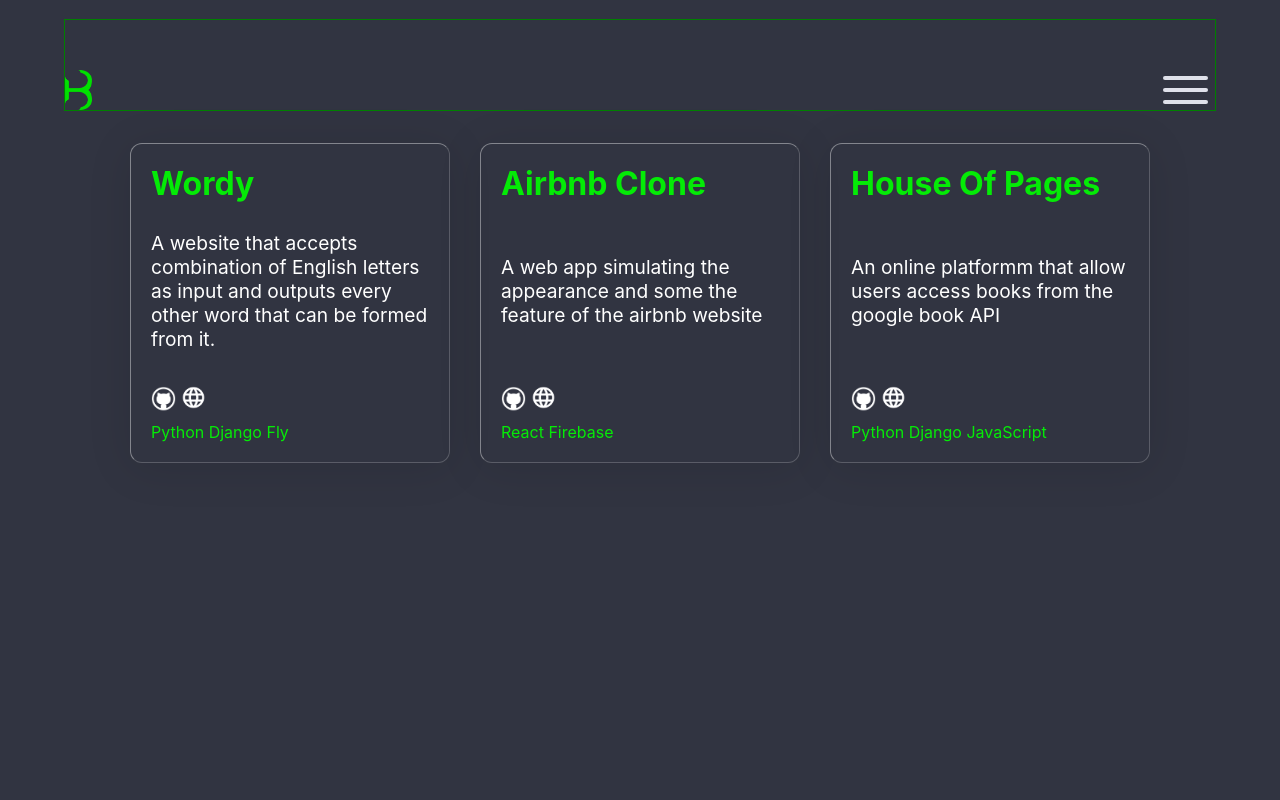
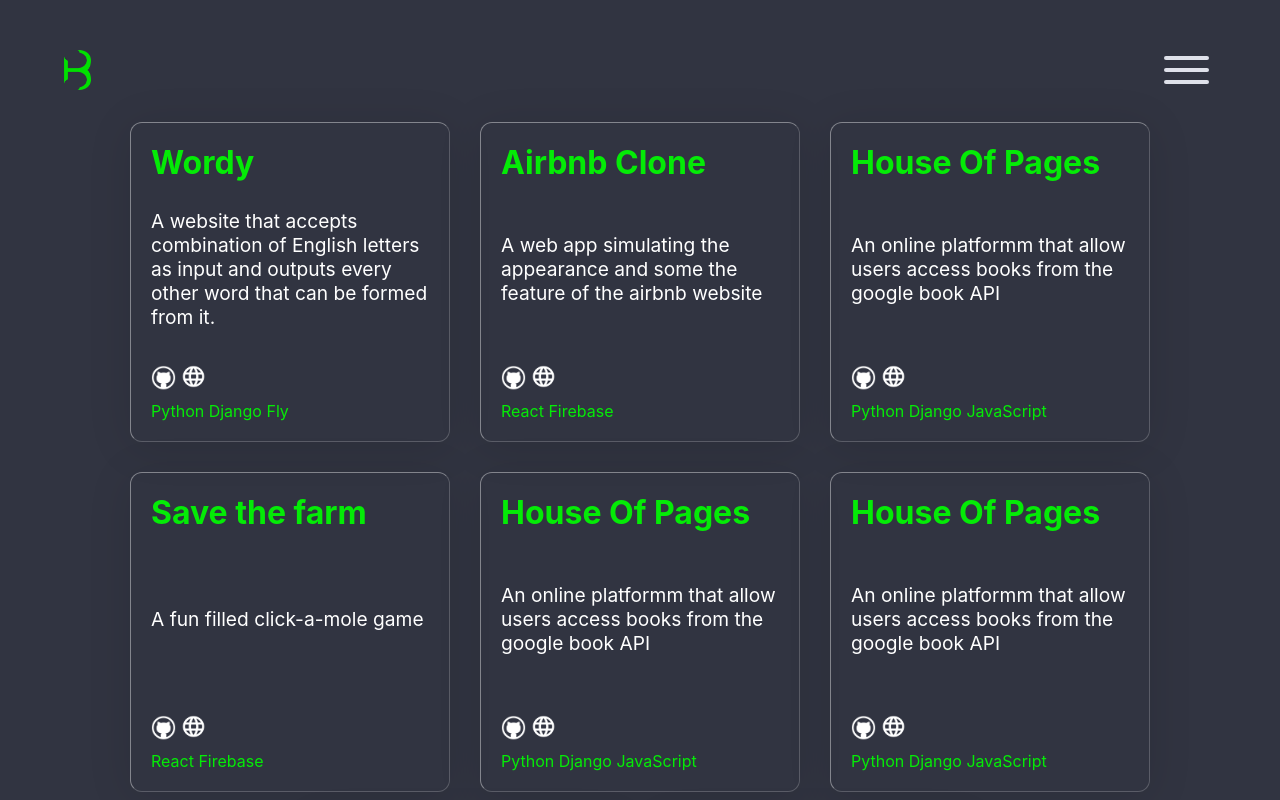
Before and after one commit to JosephBusayo/portfolio, a React (Create React App) app: page /project in a window 1280 px wide. Shown: the top 800 px of the page. Built offline with nearby package versions, Linux system fonts and the light colour scheme.

Commit message:
fix : made nav position stick on scroll

```diff
--- a/src/App.js
+++ b/src/App.js
@@ -17,7 +17,9 @@
   }
   return (
     <div className="App">
-          <Navbar isActive={isActive} toggleActive={toggleActive}/>
+          <div className="header-wrapper">
+            <Navbar isActive={isActive} toggleActive={toggleActive}/>
+          </div>
       <Routes>
           <Route path="/" element={<Home isActive = {isActive} />} />
           <Route path="/about" element ={<About isActive = {isActive}/>} />
--- a/src/Styles/About.css
+++ b/src/Styles/About.css
@@ -49,7 +49,7 @@
         gap: 2vw
     }
     .about__img{
-        max-width: 600px
+        max-width: 450px
     }
     .about__p{
         font-size: 1em;
--- a/src/Styles/App.css
+++ b/src/Styles/App.css
@@ -16,9 +16,12 @@
 body{
   background-color: #313441;
   color: var(--FONTCOLOR);
-  height: 100vh;
+  margin: 0 auto;
+  width: 90vw;
+  height: 90%;
   /* font-family: 'Lato', sans-serif; */
-  padding: 1.5vw 1.5vw 0 1.5vw;
+  padding: 0 1.5vw 0 1.5vw;
+
 }
 .overlay{
     position: absolute;
@@ -30,8 +33,9 @@
     z-index: -1;
 }
 .App{
-  height: 100vh;
+  height: 90vh;
 }
+
 a{
   text-decoration: none;
   color: var(--FONTCOLOR)
@@ -49,3 +53,10 @@
 .nav-wrapper{
   position: sticky
 }
+
+
+@media screen and (min-width: 1020px){
+  body{
+    width: 95vw
+  }
+}
--- a/src/Styles/Navbar.css
+++ b/src/Styles/Navbar.css
@@ -1,11 +1,15 @@
 
 /* || Header */
+.header-wrapper{
+    position: sticky;
+    top: 0
+}
 header{
     position: sticky;
     width: 90vw;
     z-index: 2;
     margin: 0 auto;
-    border: 1px solid green
+    overflow: hidden;
 }
 .menu-wrapper{
     display: flex;
--- a/src/Styles/Project.css
+++ b/src/Styles/Project.css
@@ -40,7 +40,7 @@
     height: 100%;
     background: rgba(229, 235, 238, 0.7);
     transform: skewX(45deg) translateX(550px);
-    transition: 1s;
+    transition: 1s 0.2s;
 }
 .project__card:hover::before{
     transform: skewX(45deg) translateX(-450px)
--- a/src/components/About.js
+++ b/src/components/About.js
@@ -28,7 +28,7 @@
                 </p>
 
                 <p className="about__p">
-                     I'm a dev team lead at WIP - community where junior developers work together to build real life projects. I'm also a student at <a href="http://classvisa.com"> <span className="about__spotlight"> Classvisa </span> </a>
+                     I'm a dev team lead at WIP - community where junior developers work together to build real life projects. I'm also a student at <a href="http://classvisa.com"> <span> Classvisa </span> </a>
                 </p>
 
             </div>
--- a/src/components/Home.js
+++ b/src/components/Home.js
@@ -20,10 +20,10 @@
                 </div>
 
                 <div className="hero__social-wrapper">
-                    <div> <img className="hero__social__image" src="./img/githubfilled.png"/> </div>
-                    <div> <img className="hero__social__image" src="./img/linkedInfilled.png"></img></div>
-                    <div> <img className="hero__social__image" src="./img/twitterfilled.png"></img></div>
-                    <div> <img className="hero__social__image" src="./img/emailfilled.png"></img></div>
+                    <div> <img className="hero__social__image" alt="github" src="./img/githubFilled.png"/> </div>
+                    <div> <img className="hero__social__image" alt="linkedin"src="./img/linkedInFilled.png"></img></div>
+                    <div> <img className="hero__social__image" alt="twitter" src="./img/twitterFilled.png"></img></div>
+                    <div> <a href="mailto:busayojoseph123@gmail.com"><img className="hero__social__image" alt="email" src="./img/emailFilled.png"></img></a></div>
                 </div>
             </div>
 
--- a/src/components/ProjectData.js
+++ b/src/components/ProjectData.js
@@ -21,6 +21,46 @@
         gitlink : 'https://github.com/JosephBusayo/houseofpages',
         livelink : '',
         tools : 'Python Django JavaScript'
+    },
+
+    {
+        title : 'Save the farm',
+        description : 'A fun filled click-a-mole game ',
+        gitlink : 'https://github.com/JosephBusayo/houseofpages',
+        livelink : '',
+        tools : 'React Firebase'
+    },
+
+    {
+        title : 'House Of Pages',
+        description : 'An online platformm that allow users access books from the google book API ',
+        gitlink : 'https://github.com/JosephBusayo/houseofpages',
+        livelink : '',
+        tools : 'Python Django JavaScript'
+    },
+
+    {
+        title : 'House Of Pages',
+        description : 'An online platformm that allow users access books from the google book API ',
+        gitlink : 'https://github.com/JosephBusayo/houseofpages',
+        livelink : '',
+        tools : 'Python Django JavaScript'
+    },
+
+    {
+        title : 'House Of Pages',
+        description : 'An online platformm that allow users access books from the google book API ',
+        gitlink : 'https://github.com/JosephBusayo/houseofpages',
+        livelink : '',
+        tools : 'Python Django JavaScript'
+    },
+
+    {
+        title : 'House Of Pages',
+        description : 'An online platformm that allow users access books from the google book API ',
+        gitlink : 'https://github.com/JosephBusayo/houseofpages',
+        livelink : '',
+        tools : 'Python Django JavaScript'
     }
 ]
 
```
